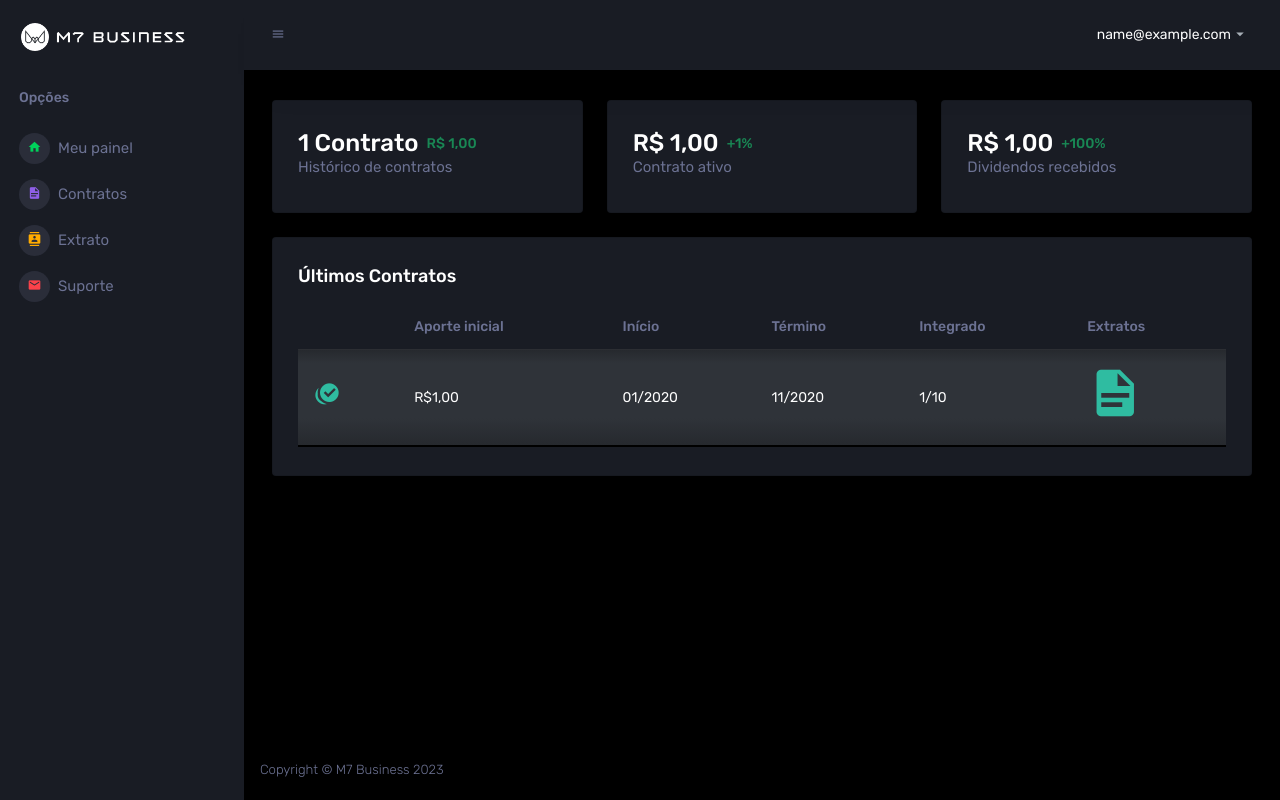
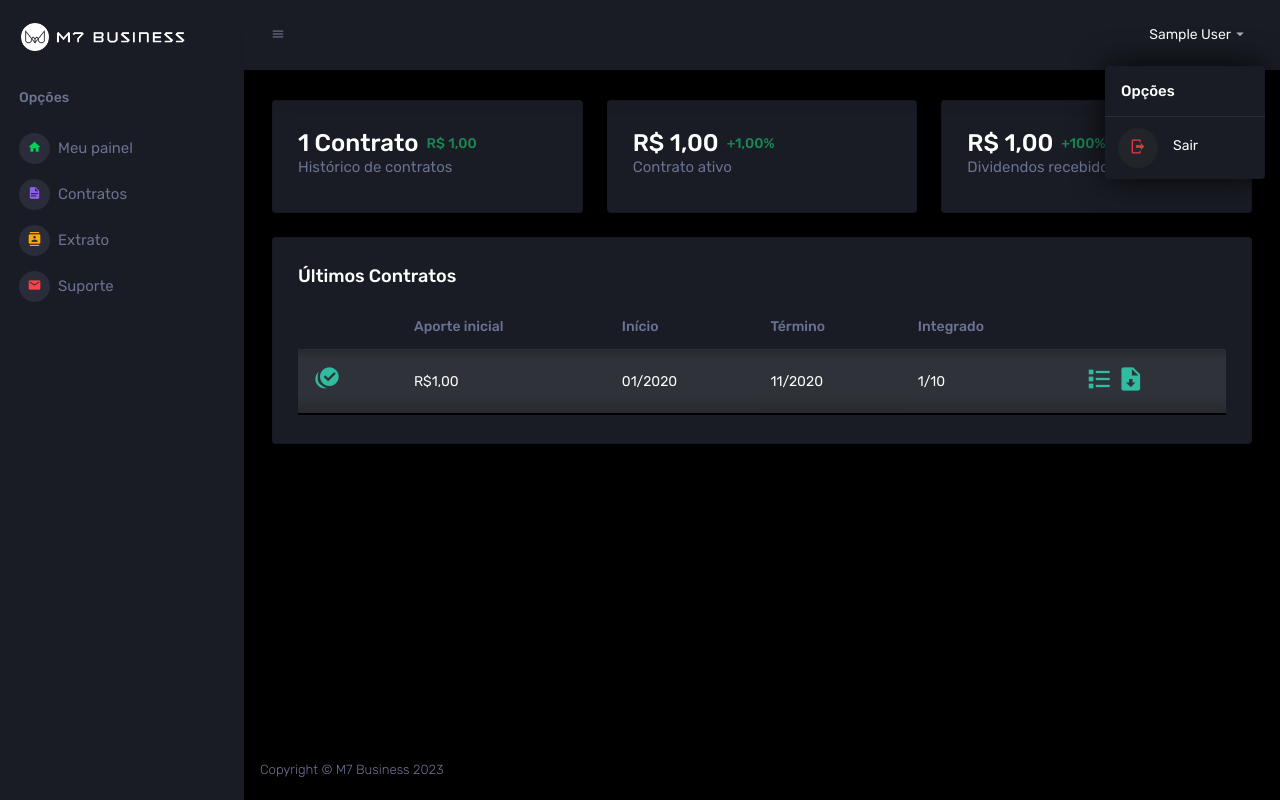
Before and after one commit to infraurbans/m7business, a Django app: page / in a window 1280 px wide, after a click that opens the changed part. Run offline with Django 4.2, Linux system fonts and the light colour scheme; a user stored in the database is signed in; tables that the repository leaves empty hold one stand-in row (values such as "Sample post"); some libraries are stand-ins or nearby versions.

Commit message:
Ajustes e melhorias

```diff
--- a/m7/accounts/models.py
+++ b/m7/accounts/models.py
@@ -60,6 +60,9 @@ class User(LifecycleModelMixin, AbstractBaseUser, PermissionsMixin):
             # ("can_edit_salon", "Pode editar as configurações do estabelecimento"),
         ]
 
+    def __str__(self):
+        return f'{self.first_name} {self.last_name}' if self.first_name else self.email
+
     def my_contracts(self):
         return Contract.objects.filter(
             user=self
--- a/m7/core/static/assets/js/misc.js
+++ b/m7/core/static/assets/js/misc.js
@@ -106,18 +106,5 @@
         }
       }
     })
-    if ($.cookie('corona-free-banner')!="true") {
-      document.querySelector('#proBanner').classList.add('d-flex');
-    }
-    else {
-      document.querySelector('#proBanner').classList.add('d-none');
-    }
-    document.querySelector('#bannerClose').addEventListener('click',function() {
-      document.querySelector('#proBanner').classList.add('d-none');
-      document.querySelector('#proBanner').classList.remove('d-flex');
-      var date = new Date();
-      date.setTime(date.getTime() + 24 * 60 * 60 * 1000);
-      $.cookie('corona-free-banner', "true", { expires: date });
-    });
   });
 })(jQuery);
--- a/m7/core/templates/dashboard/base.html
+++ b/m7/core/templates/dashboard/base.html
@@ -10,14 +10,6 @@
     <!-- plugins:css -->
     <link rel="stylesheet" href="{% static 'assets/vendors/mdi/css/materialdesignicons.min.css' %}">
     <link rel="stylesheet" href="{% static 'assets/vendors/css/vendor.bundle.base.css' %}">
-    <!-- endinject -->
-    <!-- Plugin css for this page -->
-    <link rel="stylesheet" href="{% static 'assets/vendors/jvectormap/jquery-jvectormap.css' %}">
-    <link rel="stylesheet" href="{% static 'assets/vendors/flag-icon-css/css/flag-icon.min.css' %}">
-    <link rel="stylesheet" href="{% static 'assets/vendors/owl-carousel-2/owl.carousel.min.css' %}">
-    <link rel="stylesheet" href="{% static 'assets/vendors/owl-carousel-2/owl.theme.default.min.css' %}">
-    <!-- End plugin css for this page -->
-    <!-- inject:css -->
     <!-- endinject -->
     <!-- Layout styles -->
     <link rel="stylesheet" href="{% static 'assets/css/style.css' %}">
@@ -48,23 +40,8 @@
     <!-- plugins:js -->
     <script src="{% static 'assets/vendors/js/vendor.bundle.base.js' %}"></script>
     <!-- endinject -->
-    <!-- Plugin js for this page -->
-    <script src="{% static 'assets/vendors/chart.js/Chart.min.js' %}"></script>
-    <script src="{% static 'assets/vendors/progressbar.js/progressbar.min.js' %}"></script>
-    <script src="{% static 'assets/vendors/jvectormap/jquery-jvectormap.min.js' %}"></script>
-    <script src="{% static 'assets/vendors/jvectormap/jquery-jvectormap-world-mill-en.js' %}"></script>
-    <script src="{% static 'assets/vendors/owl-carousel-2/owl.carousel.min.js' %}"></script>
+    <script src="{% static 'assets/js/off-canvas.js' %}"></script>
+    <script src="{% static 'assets/js/misc.js' %}"></script>
     <script src="{% static 'assets/js/jquery.cookie.js' %}" type="text/javascript"></script>
-    <!-- End plugin js for this page -->
-    <!-- inject:js -->
-    <script src="{% static 'assets/js/off-canvas.js' %}"></script>
-    <script src="{% static 'assets/js/hoverable-collapse.js' %}"></script>
-    <script src="{% static 'assets/js/misc.js' %}"></script>
-    <script src="{% static 'assets/js/todolist.js' %}"></script>
-    <!-- endinject -->
-    <!-- Custom js for this page -->
-    <script src="{% static 'assets/js/dashboard.js' %}"></script>
-    <!-- End custom js for this page -->
-</body>
 
 </html>
--- a/m7/core/templates/dashboard/dashboard.html
+++ b/m7/core/templates/dashboard/dashboard.html
@@ -26,7 +26,8 @@
                     <div class="col-12">
                         <div class="d-flex align-items-center align-self-start">
                             <h3 class="mb-0">R$ {{total_contributions_activies_contract|floatformat:2|intcomma}}</h3>
-                            <p class="text-success ms-2 mb-0 font-weight-medium">+{{avarage_percent_activies_contract}}%
+                            <p class="text-success ms-2 mb-0 font-weight-medium">
+                                +{{avarage_percent_activies_contract|floatformat:2|intcomma}}%
                             </p>
                         </div>
                     </div>
@@ -67,7 +68,7 @@
                                 <th>Início </th>
                                 <th>Término </th>
                                 <th>Integrado </th>
-                                <th>Extratos </th>
+                                <th></th>
                             </tr>
                         </thead>
                         <tbody>
@@ -82,14 +83,14 @@
                                     {% endif %}
                                 </td>
                                 <td>R${{contract.contribution|floatformat:2|intcomma}}</td>
-                                <td>{{contract.created_at|date:'m/Y'}}</td>
+                                <td>{{contract.start_at|date:'m/Y'}}</td>
                                 <td>{{contract.expected_end|date:'m/Y'}}</td>
                                 <td>{{contract.count_dividends}}/{{contract.duration}}</td>
-                                <td>
-                                    <a href="{% url 'dividends:my_dividends' %}?q_contract={{contract.pk}}"
-                                        title="Extrato" style="font-size:2em;">
-                                        <i class="mdi mdi-file-document"></i>
-                                    </a>
+                                <td class="text-right">
+                                    <a href="{% url 'dividends:my_dividends' %}?q_contract={{contract.pk}}" title="Extrato" style="font-size:1em;"><i class="mdi mdi-format-list-bulleted-square"></i></a>
+                                    {% if contract.contract_file %}
+                                    <a blank="_target" href="{{contract.contract_file.url}}" title="Contrato" style="font-size:1em;"><i class="mdi mdi-file-download"></i></a>
+                                    {% endif %}
                                 </td>
 
                             </tr>
@@ -140,7 +141,7 @@
                         <div class="row">
                             <div class="col-12">
                                 <div class="d-flex align-items-center align-self-start">
-                                    <h5 class="mb-0">{{contract.created_at|date:'m/Y'}}</h5><br>
+                                    <h5 class="mb-0">{{contract.start_at|date:'m/Y'}}</h5><br>
                                 </div>
                             </div>
                         </div>
@@ -238,10 +239,9 @@
 
 <script>
     function hideAll(){
-        $("#contract-detail-1").hide()
-        $("#contract-detail-2").hide()
-        $("#contract-detail-3").hide()
-        $("#contract-detail-4").hide()
+        {% for contract in my_contracts %}
+            $("#contract-detail-{{ forloop.counter }}").hide()
+        {% endfor %}
     }
 
     function showContract(id){
--- a/m7/core/templates/dashboard/navbar.html
+++ b/m7/core/templates/dashboard/navbar.html
@@ -1,51 +1,37 @@
 {% load static %}
 <nav class="navbar p-0 fixed-top d-flex flex-row">
-          <div class="navbar-brand-wrapper d-flex d-lg-none align-items-center justify-content-center">
-            <a class="navbar-brand brand-logo-mini" href="index.html">
-                <img src="{% static 'assets/images/dashboard/m7business_mini.png' %}" alt="logo" /></a>
-          </div>
   <div class="navbar-menu-wrapper flex-grow d-flex align-items-stretch">
     <button class="navbar-toggler navbar-toggler align-self-center" type="button" data-toggle="minimize">
       <span class="mdi mdi-menu"></span>
     </button>
     <ul class="navbar-nav navbar-nav-right">
       <li class="nav-item dropdown">
-                <a class="nav-link" id="profileDropdown" href="#" data-toggle="dropdown">
+        <a class="nav-link" id="profileDropdown" href="#" data-bs-toggle="dropdown">
           <div class="navbar-profile">
             <p class="mb-0 d-none d-sm-block navbar-profile-name">{{user}}</p>
             <i class="mdi mdi-menu-down d-none d-sm-block"></i>
           </div>
         </a>
         <div class="dropdown-menu dropdown-menu-right navbar-dropdown preview-list" aria-labelledby="profileDropdown">
-                  <h6 class="p-3 mb-0">Profile</h6>
+          <h6 class="p-3 mb-0">Opções</h6>
           <div class="dropdown-divider"></div>
-                  <a class="dropdown-item preview-item">
-                    <div class="preview-thumbnail">
-                      <div class="preview-icon bg-dark rounded-circle">
-                        <i class="mdi mdi-settings text-success"></i>
-                      </div>
-                    </div>
-                    <div class="preview-item-content">
-                      <p class="preview-subject mb-1">Settings</p>
-                    </div>
-                  </a>
-                  <div class="dropdown-divider"></div>
-                  <a class="dropdown-item preview-item">
+          <a class="dropdown-item preview-item" href="{% url 'logout' %}">
             <div class="preview-thumbnail">
               <div class="preview-icon bg-dark rounded-circle">
                 <i class="mdi mdi-logout text-danger"></i>
               </div>
             </div>
             <div class="preview-item-content">
-                      <p class="preview-subject mb-1">Log out</p>
+                <p class="preview-subject mb-1">
+                  Sair
+                </p>
             </div>
           </a>
-                  <div class="dropdown-divider"></div>
-                  <p class="p-3 mb-0 text-center">Advanced settings</p>
         </div>
       </li>
     </ul>
-            <button class="navbar-toggler navbar-toggler-right d-lg-none align-self-center" type="button" data-toggle="offcanvas">
+    <button class="navbar-toggler navbar-toggler-right d-lg-none align-self-center" type="button"
+      data-toggle="offcanvas">
       <span class="mdi mdi-format-line-spacing"></span>
     </button>
   </div>
--- a/m7/dividends/admin.py
+++ b/m7/dividends/admin.py
@@ -3,4 +3,4 @@ from m7.dividends.models import Dividend
 
 @admin.register(Dividend)
 class DividendAdmin(admin.ModelAdmin):
-    pass
+    list_display = ('payment_date', 'contract', 'value', 'order')
--- a/m7/dividends/models.py
+++ b/m7/dividends/models.py
@@ -7,7 +7,7 @@ from m7.dividends.managers import DividendManager
 
 class Dividend(BaseModel):
     payment_date = models.DateField()
-    receipt = models.FileField(upload_to='recibos/%Y/%m/%d/')
+    receipt = models.FileField("Comprovante de pagamento", upload_to='recibos/%Y/%m/%d/')
     contract = models.ForeignKey(Contract, on_delete=models.CASCADE)
     value = models.DecimalField('Valor pago', decimal_places=2, max_digits=9)
     order = models.SmallIntegerField('Sequencial')
--- a/m7/dividends/templates/dashboard/dividends/my_dividends.html
+++ b/m7/dividends/templates/dashboard/dividends/my_dividends.html
@@ -30,7 +30,7 @@
                                             <i class="mdi mdi-close-circle" title="Encerrado"></i>
                                         {% endif %}
                                     </td>
-                                    <td>{{dividend.contract.created_at|date:'m/Y'}}</td>
+                                    <td>{{dividend.contract.start_at|date:'m/Y'}}</td>
                                     <td>{{dividend.created_at|date:'d/m/y'}}</td>
                                     <td>{{dividend.contract.percent}}%</td>
                                     <td>R${{dividend.value|floatformat:2|intcomma}}</td>
```
Also changed, not shown: m7/contracts/admin.py (+7 -1 lines), m7/contracts/models.py (+13 -13 lines), m7/contracts/templates/dashboard/contracts/my_contracts.html (+5 -12 lines), m7/core/templates/registration/login.html (+5 -4 lines), m7/contracts/migrations/0003_contract_start_at_alter_contract_payment_day.py (added), m7/contracts/migrations/0004_alter_contract_start_at.py (added). Lines whose indentation alone changed are shown as unchanged.
